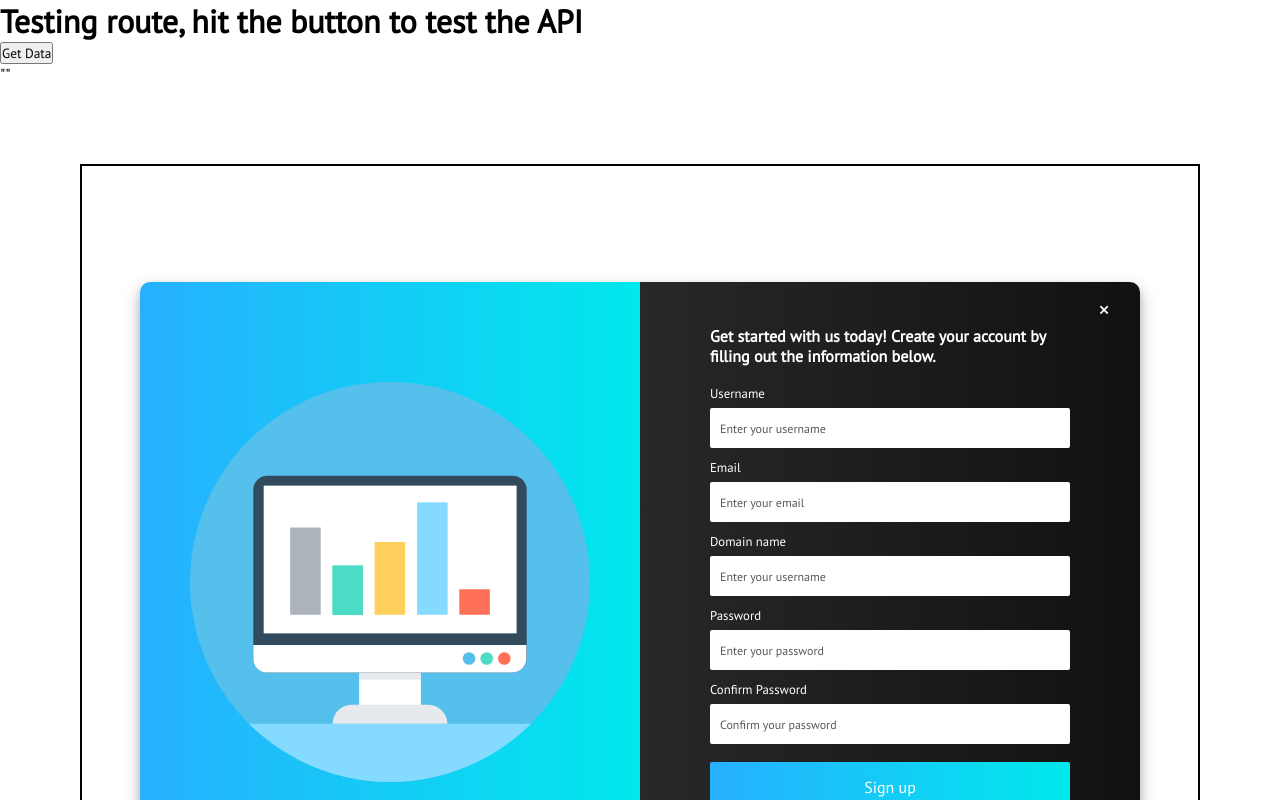
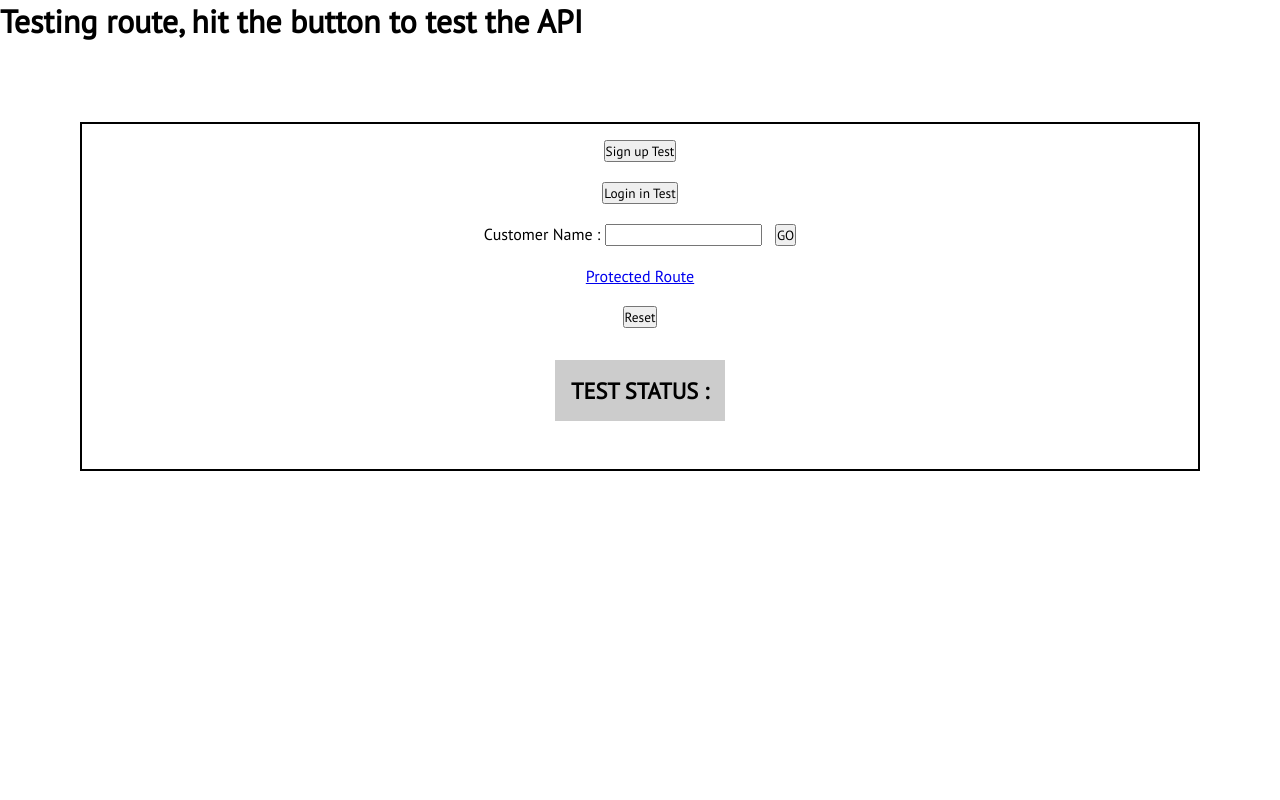
Before and after one commit to VikrantRamesh/Webalytics---Analytics-App, a React (Create React App) app in the folder App/client/: page /test in a window 1280 px wide. Shown: the top 800 px of the page. Built offline with nearby package versions, Linux system fonts and the light colour scheme; the HTML template or start-up script is replaced by a standard one.

Commit message:
Routed and created testing components

```diff
--- a/App/client/src/App.js
+++ b/App/client/src/App.js
@@ -4,6 +4,7 @@ import Form from './Form';
 import Loginform from './Loginform';
 import { BrowserRouter as Router, Routes, Route, Switch, Link} from "react-router-dom";
 import BackendTesting from './BackendTesting';
+import ProtectedComponent from './ProtectedComponent';
 
 
 function App() {
@@ -15,6 +16,7 @@ function App() {
           <Route path="/Loginform" element={<Loginform />} />
           {/* Backend Testing route */}
           <Route path="/test" element={<BackendTesting/>} />
+          <Route path="/protected" element={<ProtectedComponent/>} />
         </Routes>
       </Router>
     </div>
--- a/App/client/src/BackendTesting.js
+++ b/App/client/src/BackendTesting.js
@@ -1,31 +1,16 @@
-import React, {useState, useRef, useEffect} from "react";
+import React, {useState} from "react";
 import useApiCall from './hooks/useApiCall';
-import Form from "./Form";
+import { Link } from "react-router-dom";
 
 const BackendTesting = () => {
     const apiCaller = useApiCall();
     const [data, setData] = useState('');
     const [response, setResponse] = useState('');
     const [value, setValue] = useState('');
-    const [requestState, setRequestState] = useState(false);
 
-    const nameRef = useRef('');
-    const emailRef = useRef('');
-    const domainRef = useRef('');
-    const passwordRef = useRef('');
 
-    // const fn = async() => {
-    //     const res = await fetch('https://jsonplaceholder.typicode.com/users/1');
-    //     const data = await res.json();
-    //     return data;
-    // }
 
-    // useEffect(async () => {
-    //     const reqData = await apiCaller({
-    //         endpoint: 'signup'
-    //     });
-    //     setResponse(reqData);
-    // }, [requestState]);
+
 
 
     const apiCallerWrapper = async() => {
@@ -36,20 +21,27 @@ const BackendTesting = () => {
         setData(reqData);
     }
 
-    const submitForm = async () => {
-        const username = nameRef.current.value;
-        const email = emailRef.current.value;
-        const domain = domainRef.current.value;
-        const password = passwordRef.current.value;
+    const signupTest = async () => {
+        const username = 'jack';
+        const email =  'jacktech@gmail.com';
+        const domain = 'www.jacktech.dev';
+        const password = 'abcde12345#';
 
-        const reqData = await apiCaller({
-            method: 'GET',
-            endpoint: 'signup',
-            body : JSON.stringify({username, email, domain, password})
-        })
+        const reqData = await apiCaller({endpoint: 'signup', query: {}},{username, email,domain,password}, 'POST', 'application/json');
+        setResponse(JSON.stringify(reqData));
     }
 
+    const loginTest = async () => {
+        const username = 'jack';
+        const password = 'abcde12345#';
+        const reqData = await apiCaller({endpoint: 'login', query: {}},{username, password}, 'POST', 'application/json');
+        setResponse(JSON.stringify(reqData));
+    }
 
+    const testFunc = async () => {
+        const reqData = await apiCaller({endpoint: 'profile', query: {username : value}}, {}, 'POST', 'application/json');
+        setResponse(JSON.stringify(reqData));
+    }
 
 
 
@@ -57,19 +49,32 @@ const BackendTesting = () => {
         <>
             <div>
                 <h1>Testing route, hit the button to test the API</h1>
-                <button type="button" onClick={apiCallerWrapper}>Get Data</button>
-                <div>{JSON.stringify(data) || ''}</div>
+                {/* <button type="button" onClick={apiCallerWrapper}>Get Data</button>
+                <div>{JSON.stringify(data) || ''}</div> */}
             </div>
 
-            <section style={{'margin': '5em', 'padding': '1em', 'border': '2px solid black', 'display': 'flex', 'flexDirection': 'column', 'alignItems': 'center', 'justifyContent': 'center'}}>
-                <Form></Form>
-                <button type="button" onClick={submitForm}>Submit</button>
+            <section style={{'maxWidth': '90%' ,'margin': '5em', 'height': 'fit-content', 'padding': '1em', 'border': '2px solid black', 'display': 'flex', 'flexDirection': 'column', 'alignItems': 'center', 'justifyContent': 'center'}}>
+                <button type="button" onClick={signupTest}>Sign up Test</button>
+                <br></br>
+                <button type="button" onClick={loginTest}>Login in Test</button>
+                <br></br>
+               <div>
+                <label htmlFor="customer">Customer Name : </label>
+                <input type="text" onChange={(e) => setValue(e.target.value)} id="customer"></input>
+                <button type="button" id="getDetails" onClick={testFunc} style={{'marginLeft' : '1em'}}>GO</button>
+               </div>
+                <br></br>
+               <Link to="/protected">Protected Route</Link>
+                <br></br>
+                <button type="button" onClick={() => setResponse('')}>Reset</button>
 
+            <div style={{'margin': '2em', 'maxWidth': '80%', 'height': 'fit-content', 'background': '#cccccc', 'padding': '1em'}}>
+                <span style={{'fontSize': '1.4em', 'fontWeight': 'bold', 'width': '80%', 'height': 'fit-content', 'wordWrap' : 'break-word'}}>
+                    TEST STATUS : {response || ''}
+                </span>
+            </div>
             </section>
 
-            <div>
-                <h2>{response || ''}</h2>
-            </div>
         </>
     )
 
```
